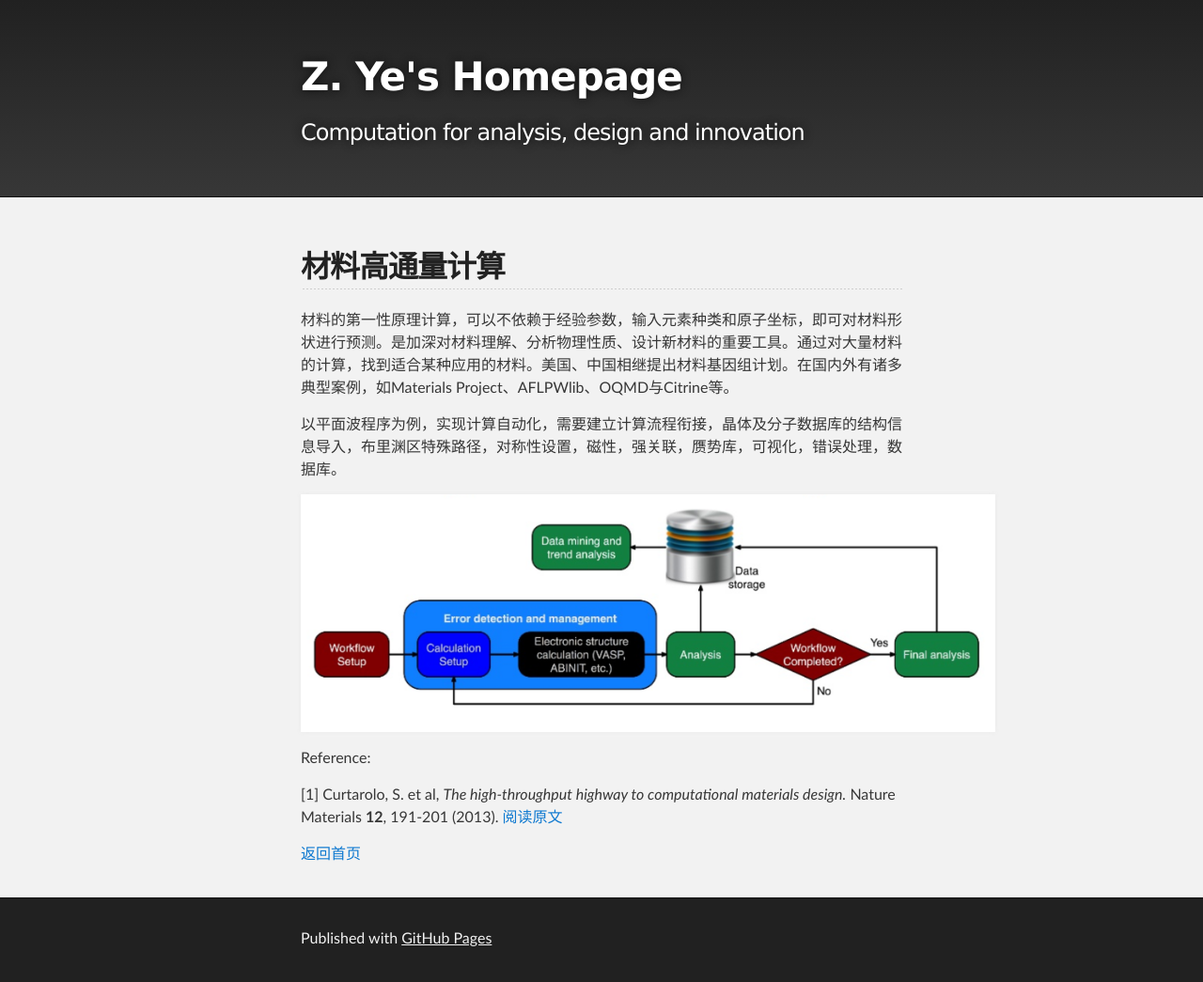
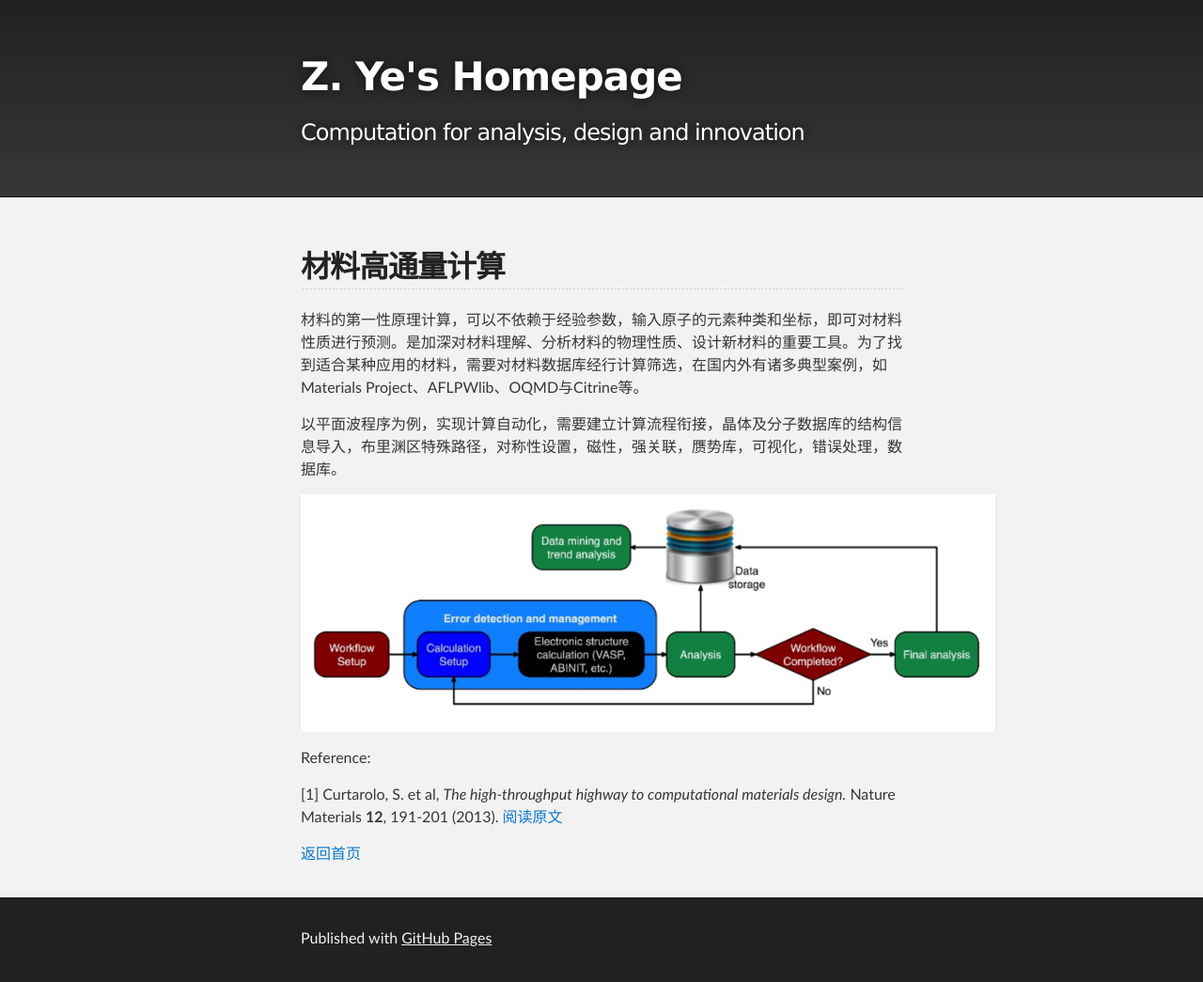
Before and after one commit to yyyu200/yyyu200.github.io, a Jekyll site: the page built from high_throughput.md, in a window 1280 px wide. Shown: the whole page at 94% size. Built offline with Jekyll 4.4.1, drawn with Linux system fonts in a browser that asks for light colours; comment, search, counter and statistics services are not loaded; our own code applies the rules of GitHub Pages for plain Markdown files.

Commit message:
modify at 20210225-15:26:46-di

```diff
--- a/high_throughput.md
+++ b/high_throughput.md
@@ -5,7 +5,7 @@ published: true
 
 ## 材料高通量计算
 
-材料的第一性原理计算，可以不依赖于经验参数，输入元素种类和原子坐标，即可对材料形状进行预测。是加深对材料理解、分析物理性质、设计新材料的重要工具。通过对大量材料的计算，找到适合某种应用的材料。美国、中国相继提出材料基因组计划。在国内外有诸多典型案例，如Materials Project、AFLPWlib、OQMD与Citrine等。
+材料的第一性原理计算，可以不依赖于经验参数，输入原子的元素种类和坐标，即可对材料性质进行预测。是加深对材料理解、分析材料的物理性质、设计新材料的重要工具。为了找到适合某种应用的材料，需要对材料数据库经行计算筛选，在国内外有诸多典型案例，如Materials Project、AFLPWlib、OQMD与Citrine等。
 
 以平面波程序为例，实现计算自动化，需要建立计算流程衔接，晶体及分子数据库的结构信息导入，布里渊区特殊路径，对称性设置，磁性，强关联，赝势库，可视化，错误处理，数据库。
 
```
